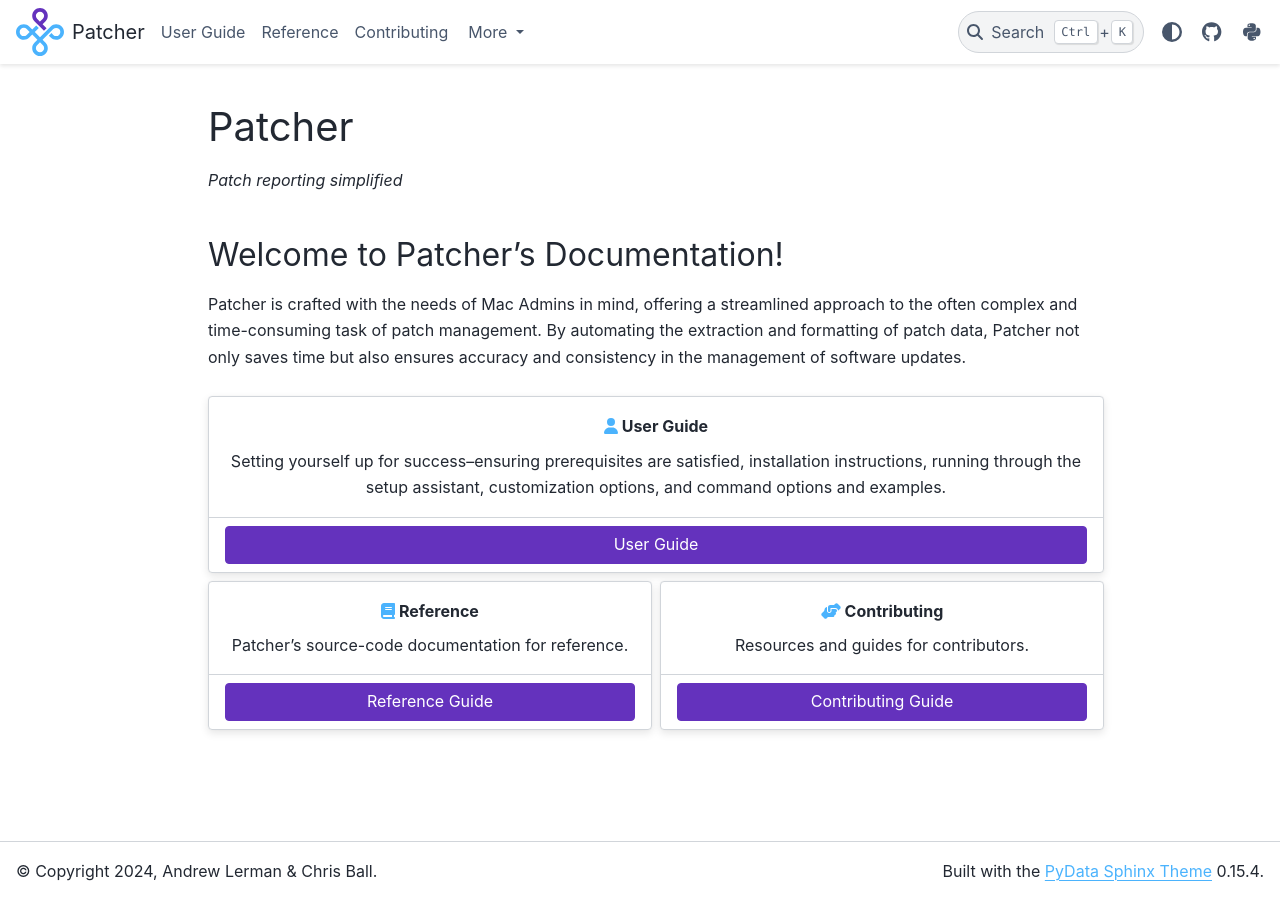
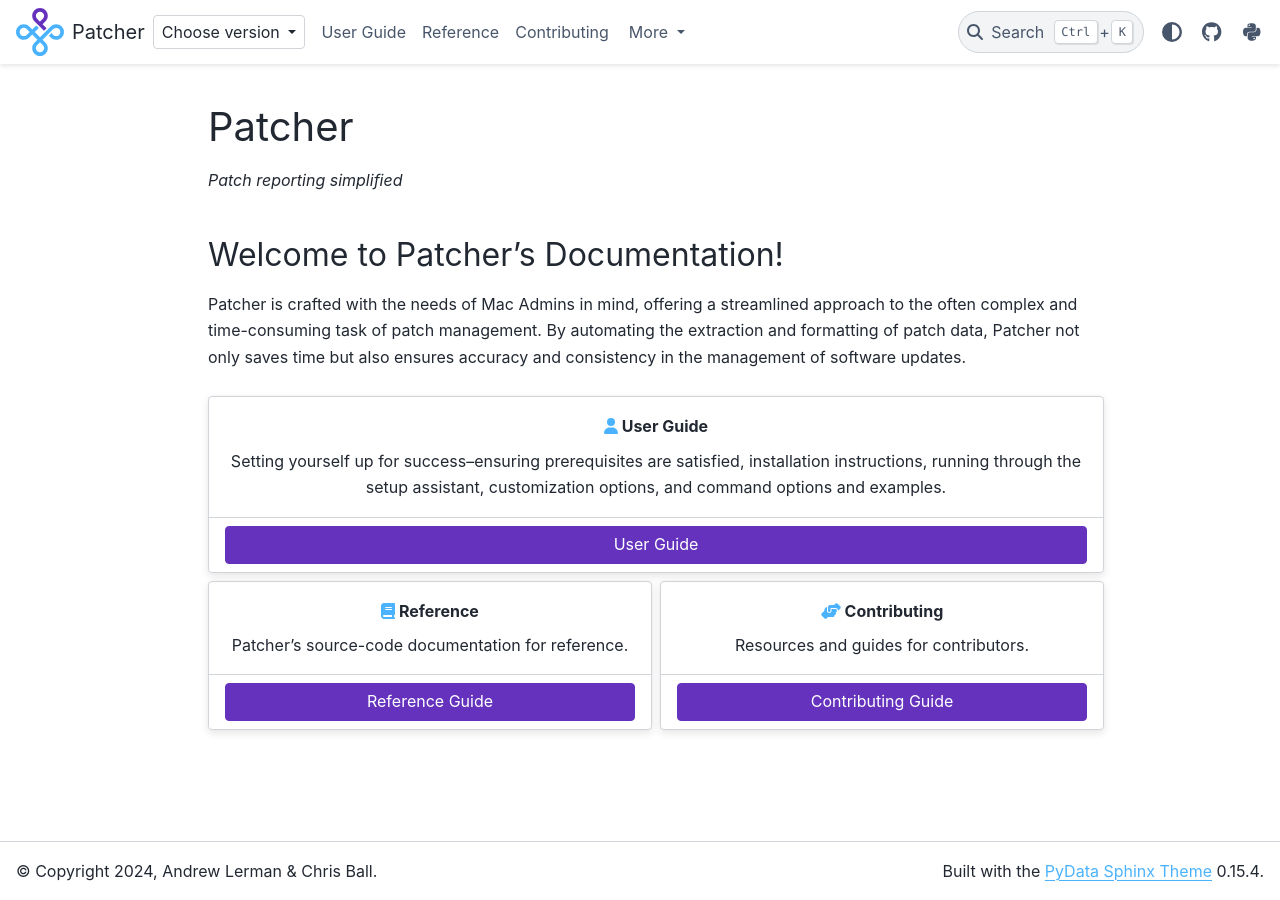
Before and after one commit to liquidz00/Patcher, a Sphinx documentation site: the page built from docs/index.md, in a window 1280 px wide. Built offline with Sphinx 7.4.7 and the PyData theme 0.15.4, drawn with Linux system fonts in a browser that asks for light colours.

Commit message:
Trying the good old version switcher again.

```diff
--- a/docs/conf.py
+++ b/docs/conf.py
@@ -102,7 +102,11 @@
     "navbar_align": "left",
     "announcement": "https://raw.githubusercontent.com/liquidz00/Patcher/main/docs/_templates/custom-template.html",
     "show_prev_next": False,
-    "navbar_start": ["navbar-logo"],
+    "navbar_start": ["navbar-logo", "version-switcher"],
+    "switcher": {
+        "json_url": "https://patcher.liquidzoo.io/_static/switcher.json",
+        "version_match": version,
+    },
     "navbar_center": ["navbar-nav"],
     "navbar_end": ["theme-switcher", "navbar-icon-links"],
     "icon_links": [
```
Also changed, not shown: 2 other files.
